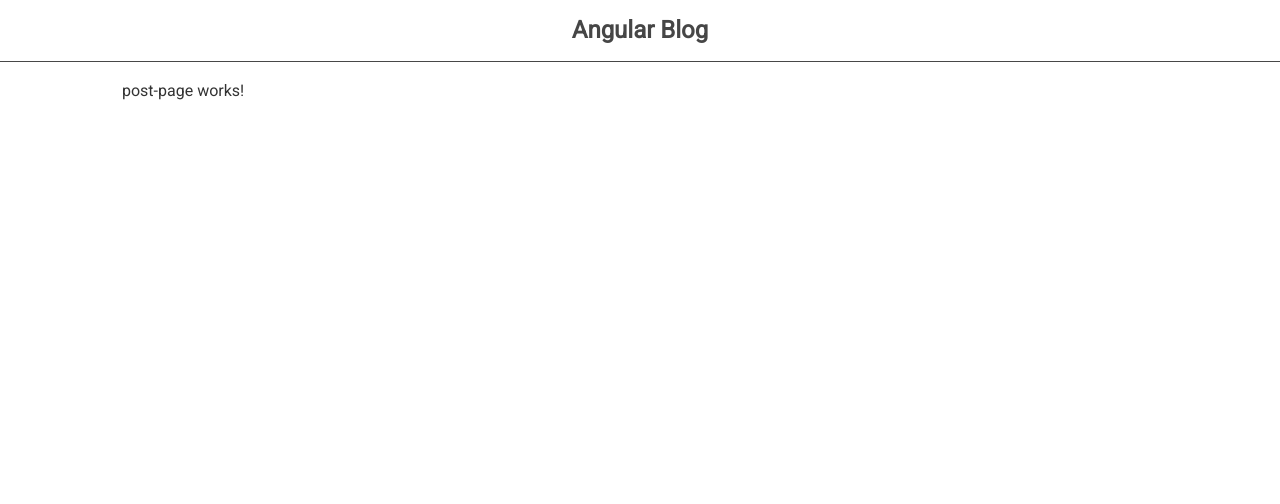
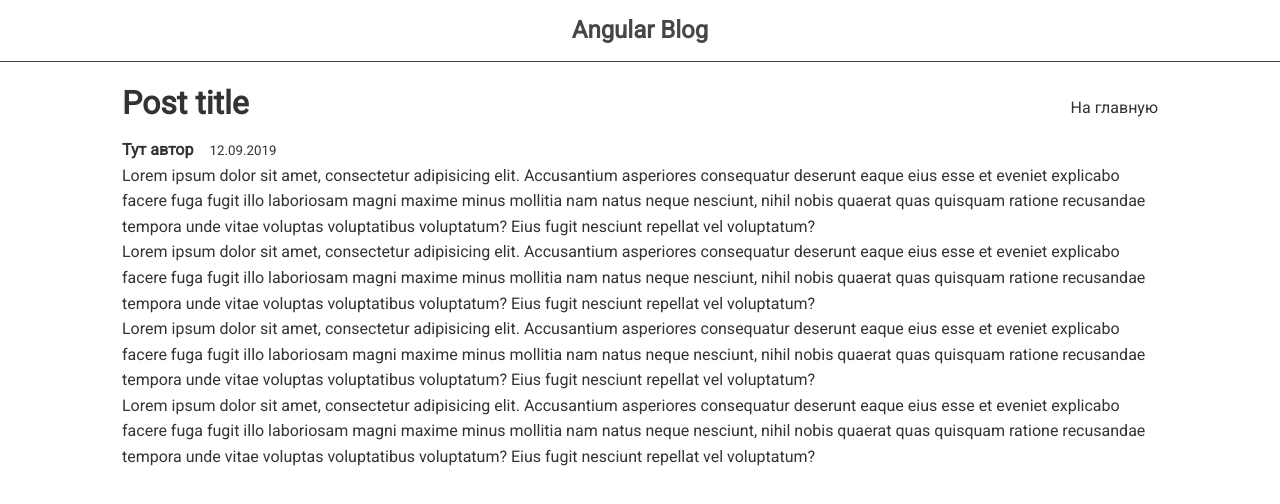
Before and after one commit to Funky-Juice/angular-blog, an Angular app: page /post/1 in a window 1280 px wide. Shown: the top 504 px of the page. Built offline with nearby package versions, Linux system fonts and the light colour scheme.

Commit message:
post page

```diff
--- a/src/app/post-page/post-page.component.html
+++ b/src/app/post-page/post-page.component.html
@@ -1 +1,19 @@
-<p>post-page works!</p>
+<div class="post">
+  <div class="header">
+    <h1>Post title</h1>
+
+    <button routerLink="/" class="btn btn-link">На главную</button>
+  </div>
+
+  <div class="info">
+    <strong>Тут автор</strong>
+    <small>12.09.2019</small>
+  </div>
+
+  <div>
+    <p>Lorem ipsum dolor sit amet, consectetur adipisicing elit. Accusantium asperiores consequatur deserunt eaque eius esse et eveniet explicabo facere fuga fugit illo laboriosam magni maxime minus mollitia nam natus neque nesciunt, nihil nobis quaerat quas quisquam ratione recusandae tempora unde vitae voluptas voluptatibus voluptatum? Eius fugit nesciunt repellat vel voluptatum?</p>
+    <p>Lorem ipsum dolor sit amet, consectetur adipisicing elit. Accusantium asperiores consequatur deserunt eaque eius esse et eveniet explicabo facere fuga fugit illo laboriosam magni maxime minus mollitia nam natus neque nesciunt, nihil nobis quaerat quas quisquam ratione recusandae tempora unde vitae voluptas voluptatibus voluptatum? Eius fugit nesciunt repellat vel voluptatum?</p>
+    <p>Lorem ipsum dolor sit amet, consectetur adipisicing elit. Accusantium asperiores consequatur deserunt eaque eius esse et eveniet explicabo facere fuga fugit illo laboriosam magni maxime minus mollitia nam natus neque nesciunt, nihil nobis quaerat quas quisquam ratione recusandae tempora unde vitae voluptas voluptatibus voluptatum? Eius fugit nesciunt repellat vel voluptatum?</p>
+    <p>Lorem ipsum dolor sit amet, consectetur adipisicing elit. Accusantium asperiores consequatur deserunt eaque eius esse et eveniet explicabo facere fuga fugit illo laboriosam magni maxime minus mollitia nam natus neque nesciunt, nihil nobis quaerat quas quisquam ratione recusandae tempora unde vitae voluptas voluptatibus voluptatum? Eius fugit nesciunt repellat vel voluptatum?</p>
+  </div>
+</div>
--- a/src/app/post-page/post-page.component.scss
+++ b/src/app/post-page/post-page.component.scss
@@ -0,0 +1,18 @@
+.post {
+
+  .header {
+    display: flex;
+    justify-content: space-between;
+    align-items: center;
+  }
+
+  h1 {
+    margin-bottom: .5rem;
+  }
+
+  .info {
+    strong {
+      margin-right: 1rem;
+    }
+  }
+}
```
